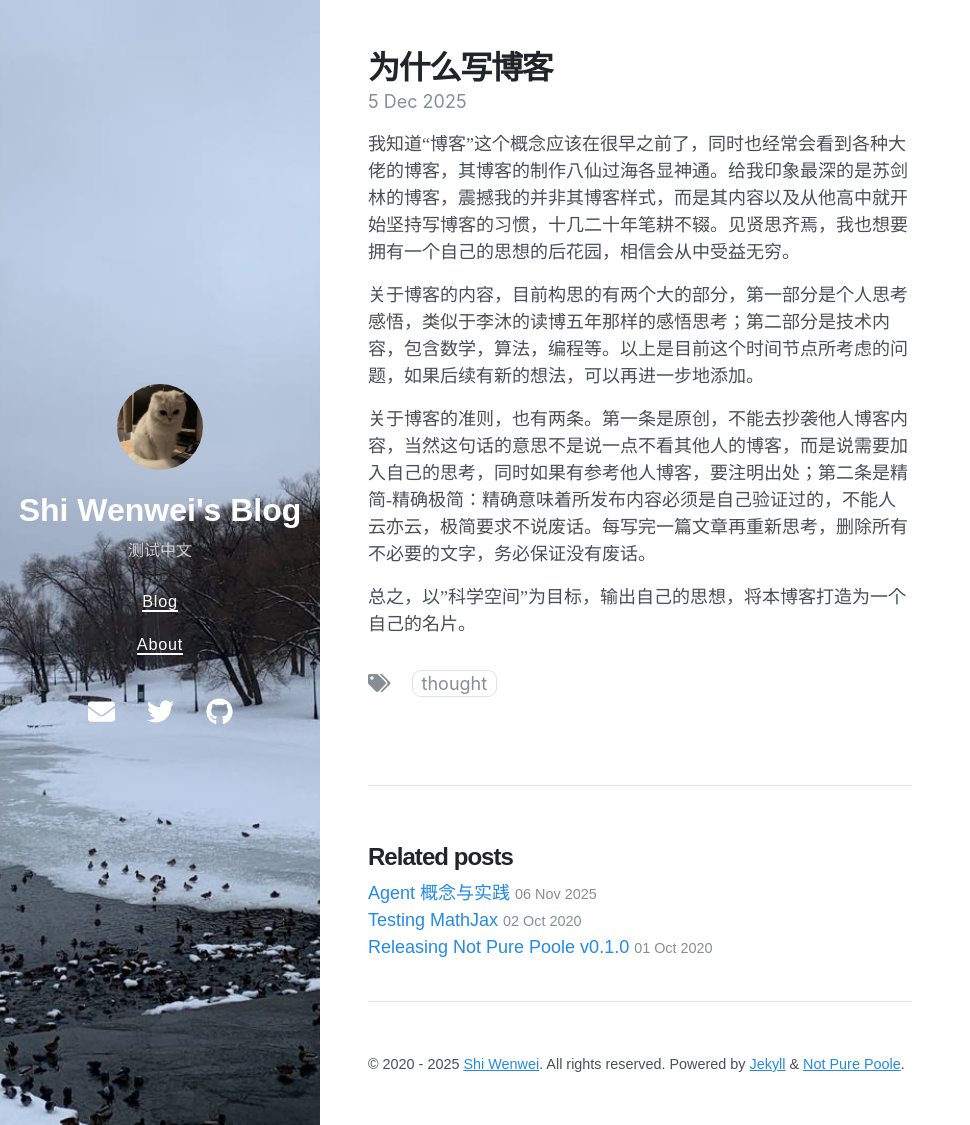
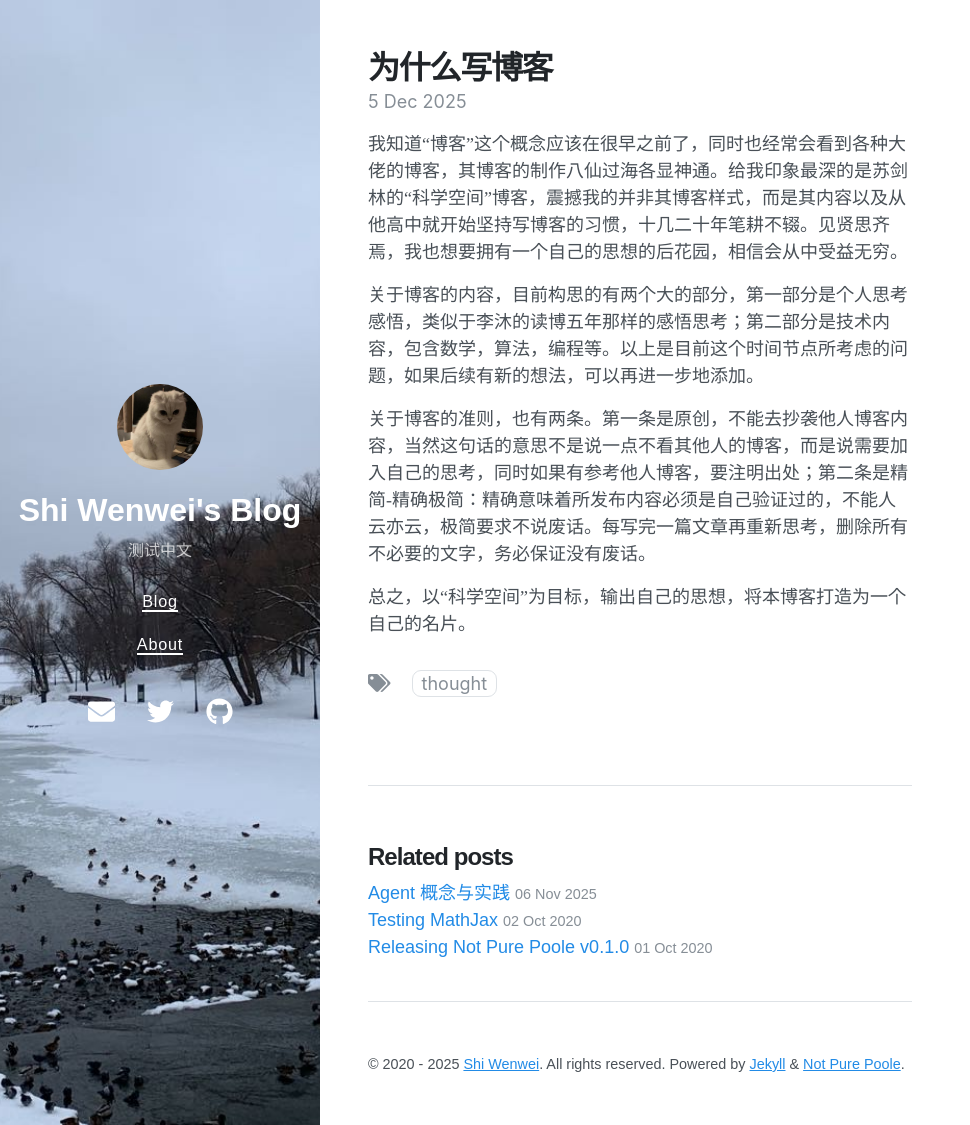
Before and after one commit to Shi5013/Shi5013.github.io, a Jekyll site: the page built from _posts/2025-12-6-why-blog.md, in a window 1280 px wide and 1125 px high. Shown: the whole window, without its empty margins (0-970 px from the left). Built offline with Jekyll 4.4.1, drawn with Linux system fonts in a browser that asks for light colours; nearby versions of some CDN libraries.

Commit message:
Why Blog

```diff
--- a/_posts/2025-12-6-why-blog.md
+++ b/_posts/2025-12-6-why-blog.md
@@ -6,10 +6,10 @@ math: true
 date: 2025-12-05 16:32 +0800
 ---
 
-我知道“博客”这个概念应该在很早之前了，同时也经常会看到各种大佬的博客，其博客的制作八仙过海各显神通。给我印象最深的是苏剑林的博客，震撼我的并非其博客样式，而是其内容以及从他高中就开始坚持写博客的习惯，十几二十年笔耕不辍。见贤思齐焉，我也想要拥有一个自己的思想的后花园，相信会从中受益无穷。
+我知道“博客”这个概念应该在很早之前了，同时也经常会看到各种大佬的博客，其博客的制作八仙过海各显神通。给我印象最深的是苏剑林的“科学空间”博客，震撼我的并非其博客样式，而是其内容以及从他高中就开始坚持写博客的习惯，十几二十年笔耕不辍。见贤思齐焉，我也想要拥有一个自己的思想的后花园，相信会从中受益无穷。
 
 关于博客的内容，目前构思的有两个大的部分，第一部分是个人思考感悟，类似于李沐的读博五年那样的感悟思考；第二部分是技术内容，包含数学，算法，编程等。以上是目前这个时间节点所考虑的问题，如果后续有新的想法，可以再进一步地添加。
 
 关于博客的准则，也有两条。第一条是原创，不能去抄袭他人博客内容，当然这句话的意思不是说一点不看其他人的博客，而是说需要加入自己的思考，同时如果有参考他人博客，要注明出处；第二条是精简-精确极简：精确意味着所发布内容必须是自己验证过的，不能人云亦云，极简要求不说废话。每写完一篇文章再重新思考，删除所有不必要的文字，务必保证没有废话。
 
-总之，以"科学空间"为目标，输出自己的思想，将本博客打造为一个自己的名片。
+总之，以“科学空间”为目标，输出自己的思想，将本博客打造为一个自己的名片。
```
